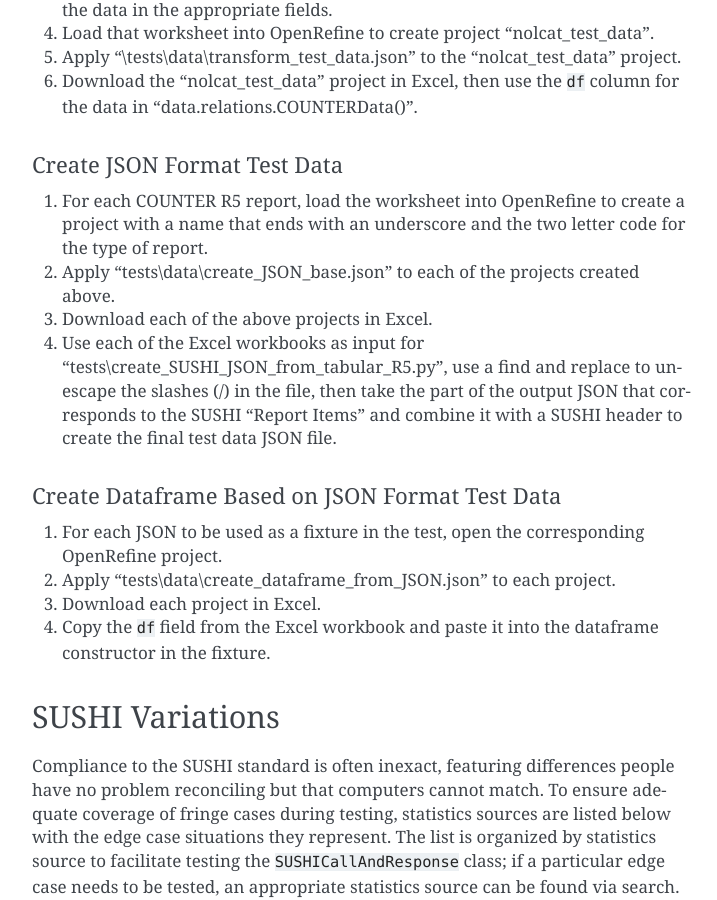
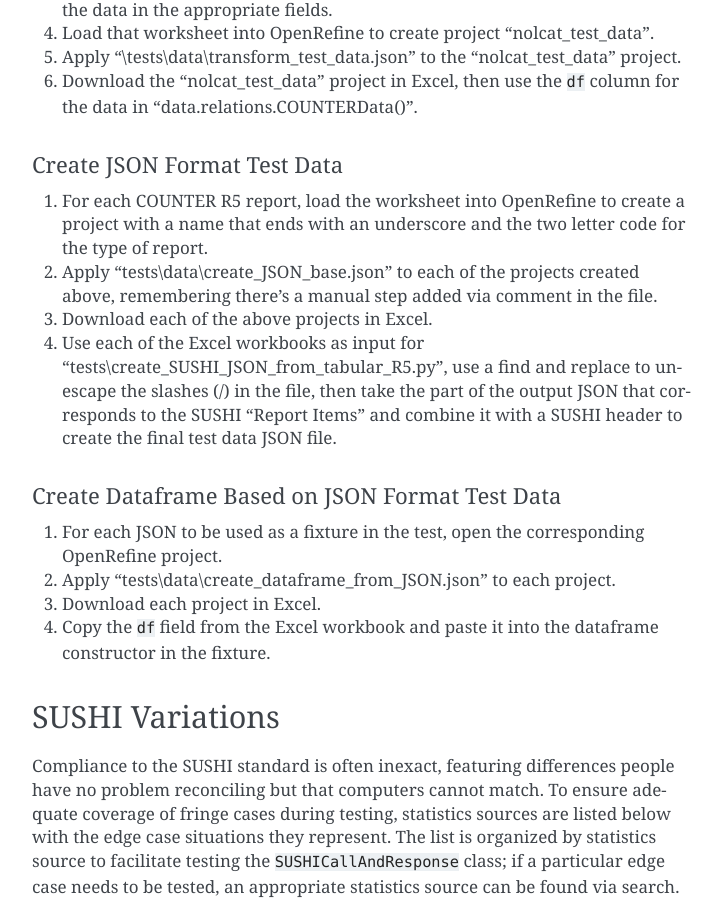
Before and after one commit to ereiskind/nolcat, a Sphinx documentation site: the page built from docs/source/testing.rst, in a window 1280 px wide and 900 px high, scrolled down 3127 px. Shown: the whole window, without its empty margins (388-1105 px from the left). Built offline with Sphinx 7.4.7, drawn with Linux system fonts in a browser that asks for light colours.

Commit message:
Update instructions to create JSON dataframe fixtures

```diff
--- a/docs/source/testing.rst
+++ b/docs/source/testing.rst
@@ -77,7 +77,7 @@ Create COUNTER Relation Test Data
 Create JSON Format Test Data
 ----------------------------
 1. For each COUNTER R5 report, load the worksheet into OpenRefine to create a project with a name that ends with an underscore and the two letter code for the type of report.
-2. Apply "tests\\data\\create_JSON_base.json" to each of the projects created above.
+2. Apply "tests\\data\\create_JSON_base.json" to each of the projects created above, remembering there's a manual step added via comment in the file.
 3. Download each of the above projects in Excel.
 4. Use each of the Excel workbooks as input for "tests\\create_SUSHI_JSON_from_tabular_R5.py", use a find and replace to unescape the slashes (/) in the file, then take the part of the output JSON that corresponds to the SUSHI "Report Items" and combine it with a SUSHI header to create the final test data JSON file.
 
```
Also changed, not shown: 2 other files.
